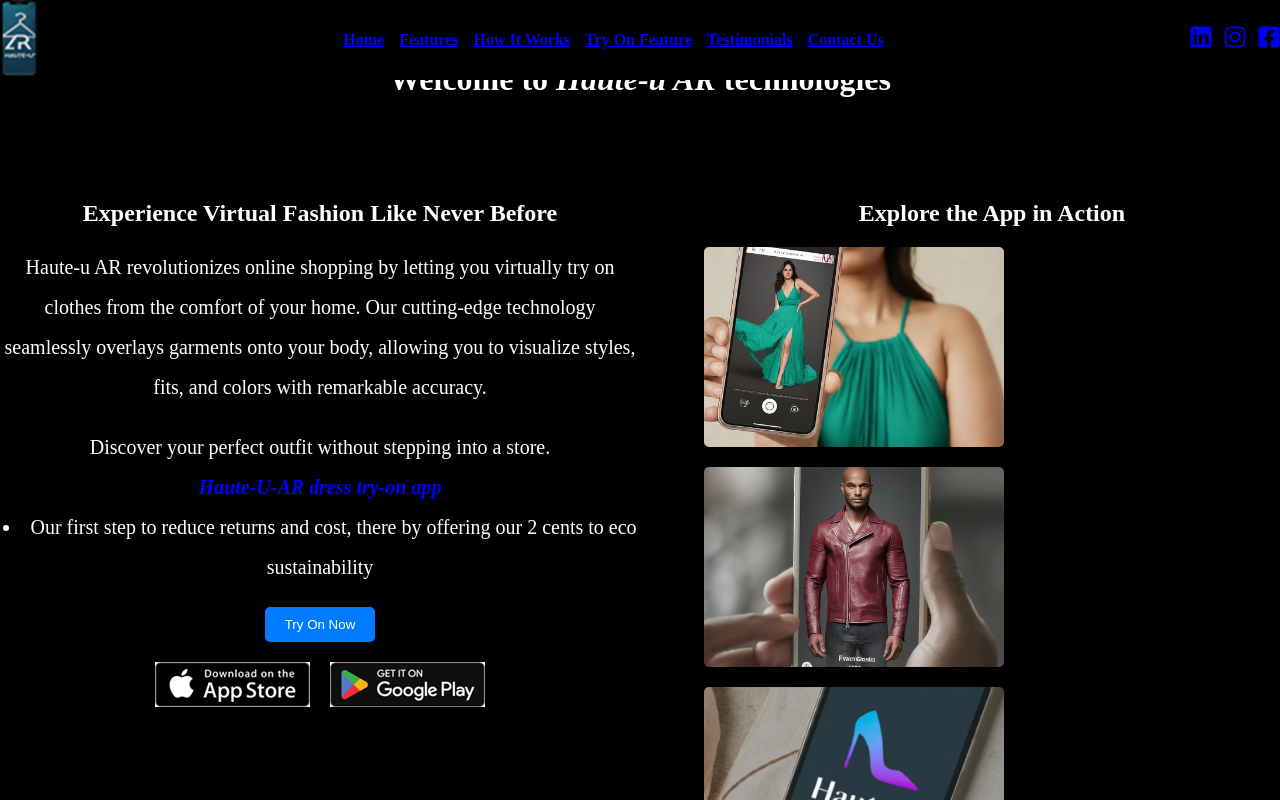
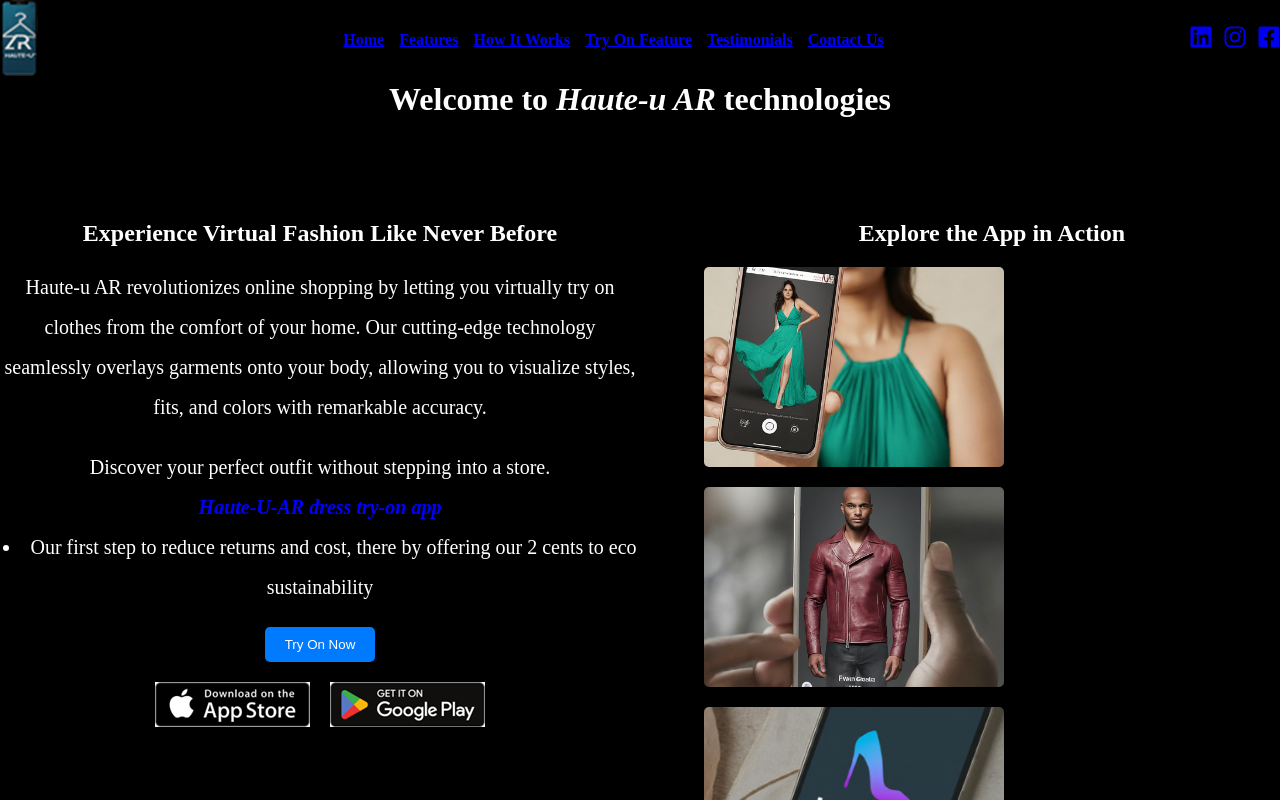
Before and after one commit to karthik-mohan/haute-u-ar, a React (Create React App) app: page / in a window 1280 px wide. Shown: the top 800 px of the page. Built offline with nearby package versions, Linux system fonts and the light colour scheme.

Commit message:
Update HomePage.js

```diff
--- a/src/components/HomePage.js
+++ b/src/components/HomePage.js
@@ -14,7 +14,7 @@
   return (
     <div id="Home" className="home-page" >
 
-     <h1 style={{textAlign: "center", paddingTop: "40px"}}>Welcome to <i>Haute-u AR</i> technologies</h1>
+     <h1 style={{textAlign: "center", paddingTop: "60px"}}>Welcome to <i>Haute-u AR</i> technologies</h1>
       <main className="main-content">
 
         <section className="left-section">
```
